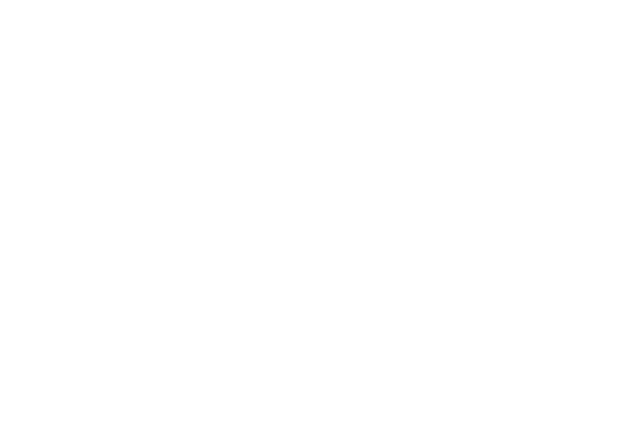
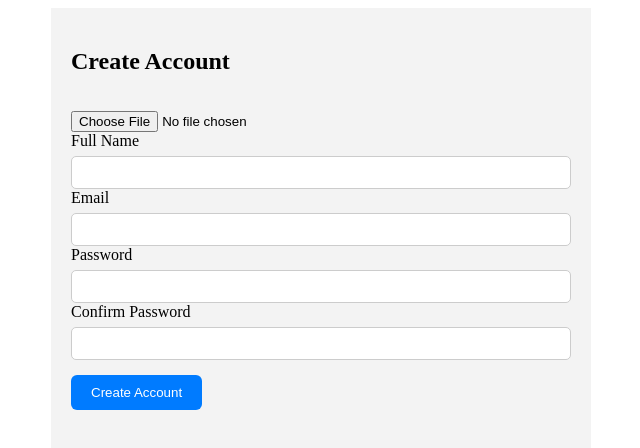
Before and after one commit to iamachide10/TypingApp-React, a React (Create React App) app: page /create_account in a window 1280 px wide. Before the commit this address had no page. Shown: the top 448 px of the page, without its empty margins (319-959 px from the left). Built offline with nearby package versions, Linux system fonts and the light colour scheme.

Commit message:
Disorganized mode

```diff
--- a/src/App.jsx
+++ b/src/App.jsx
@@ -5,8 +5,8 @@ import { Route,Routes } from "react-router-dom";
 import PracticeLevelPage from "./Features/PracticeLevelPage";
 import TypingTestPlay from "./Features/TypingTestPlay";
 import Settings from "./settingsComponents/Settings";
-
-
+import CreateAccount from "./Features/CreateAccount";
+import LogIn from "./Features/login";
 function App() {
   return (
       <Routes>
@@ -16,6 +16,8 @@ function App() {
         <Route path="/settings" element ={<Settings/>} />
         <Route path="/test/play" element ={<TypingTestPlay/>} />
         <Route path="/practice/:levelId" element ={<PracticeLevelPage/>} />
+        <Route path="/login" element ={<LogIn/>} />
+        <Route path="/create_account" element ={<CreateAccount/>} />
       </Routes>
   );
 }
--- a/src/Features/CreateAccount.jsx
+++ b/src/Features/CreateAccount.jsx
@@ -1,6 +1,8 @@
 import { useState } from "react";
+import styles from  "./createAccountCss.module.css"
 
-const createAccount=()=>{
+
+function CreateAccount(){
     const [preview,setPreview]=useState("")
     const [name,setName]=useState("")
     const [email,setEmail]=useState("")
@@ -20,7 +22,7 @@ const createAccount=()=>{
 
     }
 
-    const handleImageChange =()=>{
+    const handleImageChange =(e)=>{
         const file=e.target.files[0]
         if(file){
             setProfilePic(file)
@@ -30,7 +32,7 @@ const createAccount=()=>{
 
     return(
         <div className={styles.container}>
-            <h2>Create Account</h2>
+            <h2 className={styles.main}>Create Account </h2>
             <form onSubmit={handleSubmit}>
                 <div className={styles.imageSection}>
                     {preview && <img src={preview} alt="Preview" className={styles.preview} />}
@@ -62,3 +64,6 @@ const createAccount=()=>{
         </div>
     )
 }
+
+
+export default CreateAccount
--- a/src/Features/LandingPage.jsx
+++ b/src/Features/LandingPage.jsx
@@ -23,6 +23,14 @@ function LandingPage(){
             <Link to="/settings" >
             <button >Settings</button>
             </Link>
+
+            <Link to="/login" >
+            <button >Log In</button>
+            </Link>
+
+            <Link to="/create_account" >
+            <button >Sing Up</button>
+            </Link>
            </div>
 
         </div>
--- /dev/null
+++ b/src/Features/createAccountCss.module.css
@@ -0,0 +1,28 @@
+
+
+.container{
+
+    display: flex;
+    flex-direction: column;
+    gap: 16px;
+    max-width: 500px;
+    margin: 0 auto;
+    min-height:50vh;
+    background-color: #f3f3f3;
+    padding: 20px;
+}
+
+.inputGroup{
+    display: flex;
+    flex-direction: column;
+    gap: 6px
+}
+
+
+
+
+.inputGroup input{
+   padding: 8px;
+   border-radius: 5px;
+   border: 1px solid #ccc;
+}
--- /dev/null
+++ b/src/Features/login.jsx
@@ -0,0 +1,6 @@
+const LogIn=()=>{
+return(<>ertrtrte</>)
+
+}
+
+export default LogIn
--- a/src/settingsComponents/AccountSettings.jsx
+++ b/src/settingsComponents/AccountSettings.jsx
@@ -1,5 +1,6 @@
 import { useState } from "react"
 import styles from  "./AccountSettings.module.css"
+
 
 const AccountSettings =()=>{
     const [name,setName]=useState("User 1.0")
```
Also changed, not shown: src/Features/AuthLanding.jsx (added, +12 -0 lines).
